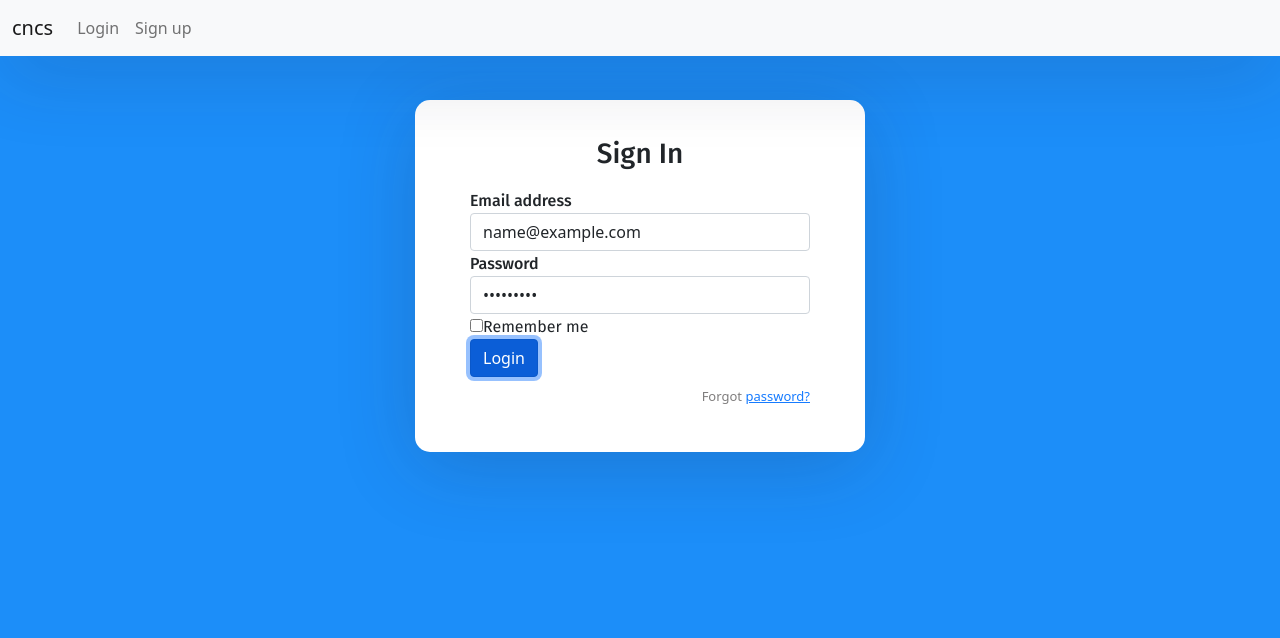
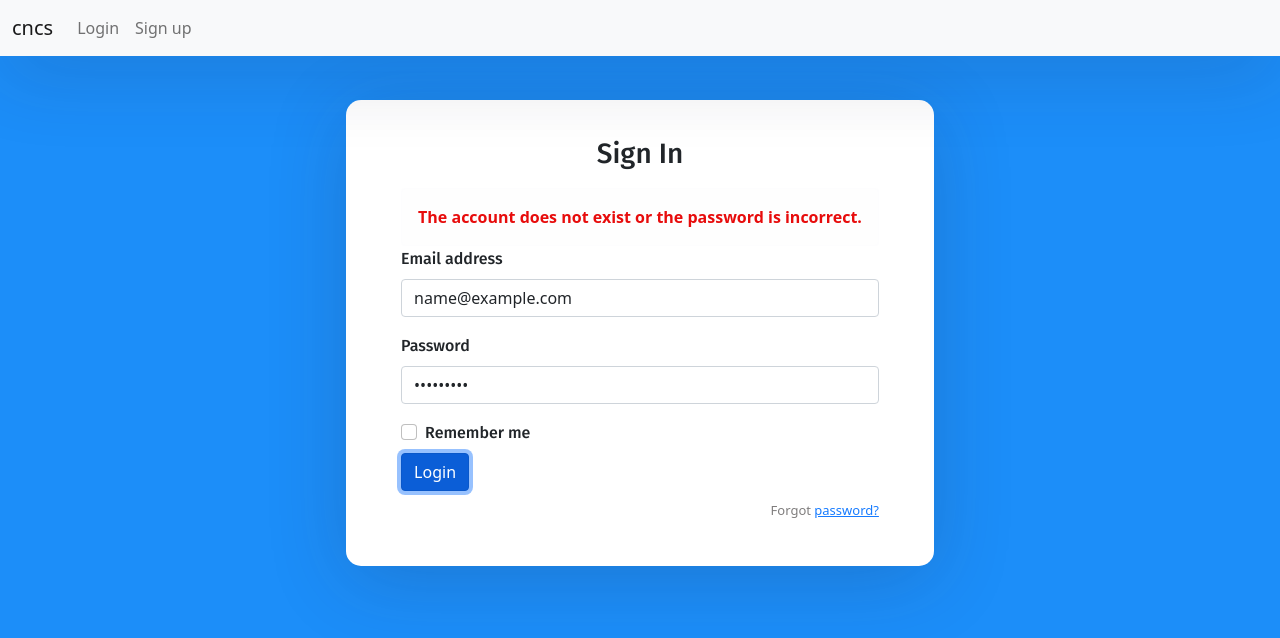
Before and after one commit to weldsk/casual-nocode-service, a React (Create React App) app: page /login in a window 1280 px wide. Both pictures are taken after typing "name@example.com", "Sample123" into the empty fields and a click on the button "Login". Shown: the top 638 px of the page. Built offline with nearby package versions, Linux system fonts and the light colour scheme; no server answers.

Commit message:
loginのエラー表示追加，関数コンポーネントに変更

```diff
--- a/client/App.tsx
+++ b/client/App.tsx
@@ -2,7 +2,7 @@ import React, { useState, useEffect } from "react";
 import "../node_modules/bootstrap/dist/css/bootstrap.min.css";
 import { Navbar, Nav, Container } from "react-bootstrap";
 import "./App.css";
-import { Routes, Route } from "react-router-dom";
+import { Routes, Route, useLocation, Navigate } from "react-router-dom";
 import axios, { AxiosResponse, AxiosError } from "axios";
 
 import Login from "./components/login.component";
@@ -14,8 +14,9 @@ import authHeader from "./services/auth-header";
 
 function App() {
   const [isAuthenticated, setIsAuthenticated] = useState(false);
+  useLocation();
   useEffect(() => {
-    updateLoginStatus()
+    updateLoginStatus();
   })
 
   const updateLoginStatus = () => {
@@ -37,7 +38,7 @@ function App() {
       return (
         <Nav onClick={processLogout}>
           <Nav.Link href={"/"}>
-              Logout
+            Logout
           </Nav.Link>
         </Nav>
       )
--- a/client/components/login.component.tsx
+++ b/client/components/login.component.tsx
@@ -1,81 +1,106 @@
-import React, { Component, FormEvent } from "react";
-import axios, {AxiosResponse, AxiosError} from "axios";
+import React, { FormEvent, useState } from "react";
+import axios, { AxiosResponse, AxiosError } from "axios";
+import { useNavigate } from "react-router-dom";
+import * as yup from "yup";
+import { Formik, FormikHelpers } from "formik";
+import { Form, Button, Alert } from "react-bootstrap";
 
-type LoginState = {
-  email:string,
-  password:string
+interface LoginFormValues {
+  email: string,
+  password: string,
 };
-export default class Login extends Component<{}, LoginState> {
-  constructor(props: {}){
-    super(props);
-    this.state={
-      email:"",
-      password:"",
-    };
-    this.handleSubmit = this.handleSubmit.bind(this);
+
+const errorSchema = yup.object().shape({
+  email: yup.string()
+    .required("Enter your email"),
+  password: yup.string()
+    .required("Enter your password")
+})
+
+const Login: React.VFC = () => {
+  const navigate = useNavigate();
+  const [formAlertFlag, setFormAlertFlag] = useState(false);
+  const initialValues: LoginFormValues = {
+    email: "",
+    password: "",
   }
+  const onSubmit = (values: LoginFormValues, actions: FormikHelpers<LoginFormValues>) => {//Post Request
+    const postData = {
+      email: values.email,
+      password: values.password
+    }
+    axios.post(process.env.REACT_APP_API_URL + "/login", postData
+    ).then((response: AxiosResponse) => {
+      if (response.data.token) {
+        localStorage.setItem("user", JSON.stringify(response.data))
+        navigate("/",{state:{dummyData: true}});
+      }
+    }).catch((error: AxiosError) => {
+      setFormAlertFlag(true);
+    })
+  }
+  return (
+    <Formik
+      validationSchema={errorSchema}
+      onSubmit={onSubmit}
+      initialValues={initialValues}
+    >
+      {({
+        handleSubmit,
+        handleChange,
+        values,
+        errors,
+      }) => (
+        <Form noValidate onSubmit={handleSubmit}>
+          <h3>Sign In</h3>
+          <Alert show={formAlertFlag} variant="light"className="alert mb-0">
+          The account does not exist or the password is incorrect.
+          </Alert>
+          <Form.Group className="mb-3">
+            <Form.Label>Email address</Form.Label>
+            <Form.Control
+              required
+              type="email"
+              name="email"
+              placeholder="Enter email"
+              autoComplete="email"
+              value={values.email}
+              onChange={handleChange}
+              isInvalid={!!errors.email}
+            />
+            <Form.Control.Feedback type="invalid">{errors.email}</Form.Control.Feedback>
+          </Form.Group>
+          <Form.Group className="mb-3">
+            <Form.Label>Password</Form.Label>
+            <Form.Control
+              required
+              type="password"
+              name="password"
+              placeholder="Enter password"
+              autoComplete="current-password"
+              value={values.password}
+              onChange={handleChange}
+              isInvalid={!!errors.password}
+            />
+            <Form.Control.Feedback type="invalid">{errors.password}</Form.Control.Feedback>
+          </Form.Group>
+          <Form.Group className="mb-2">
+            <Form.Check
+              type="checkbox"
+              id="remember-checkbox"
+              label="Remember me"
+            />
+          </Form.Group>
+          <Button type="submit">
+            Login
+          </Button>
+          <p className="forgot-password right">
+            Forgot <a href="#">password?</a>
+          </p>
+        </Form>
+      )}
+    </Formik>
+  );
+}
 
-  handleSubmit(event:FormEvent<HTMLFormElement>) {//Post Request
-    const postData = {
-      email:this.state.email,
-      password:this.state.password
-    }
-    axios.post(process.env.REACT_APP_API_URL+"/login",postData
-    ).then((response:AxiosResponse)=>{
-      if(response.data.token) {
-        localStorage.setItem("user",JSON.stringify(response.data))
-      }
-    }).catch((error:AxiosError)=>{
-      /*TODO*/
-    })
-    event.preventDefault();
-  }
-
-  render() {
-    return (
-      <form onSubmit={this.handleSubmit}>
-        <h3>Sign In</h3>
-        <div className="form-group">
-          <label>Email address</label>
-          <input
-            type="email"
-            className="form-control"
-            placeholder="Enter email"
-            value={this.state.email}
-            onChange={(event:React.ChangeEvent<HTMLInputElement>) =>
-              this.setState({email:event.target.value})}
-          />
-        </div>
-        <div className="form-group">
-          <label>Password</label>
-          <input
-            type="password"
-            className="form-control"
-            placeholder="Enter password"
-            value={this.state.password}
-            onChange={(event:React.ChangeEvent<HTMLInputElement>) =>
-              this.setState({password:event.target.value})}
-          />
-        </div>
-        <div className="form-group">
-          <div className="custom-control custom-checkbox">
-            <input
-              type="checkbox"
-              className="custom-control-input"
-              id="customCheck1"
-            />
-            <label className="custom-control-label" htmlFor="customCheck1">
-              Remember me
-            </label>
-          </div>
-        </div>
-        <button type="submit" className="btn btn-primary btn-block">
-          Login
-        </button>
-        <p className="forgot-password text-right">
-          Forgot <a href="#">password?</a>
-        </p>
-      </form>
-    );
-  }
-}
+export default Login;
--- a/client/components/signup.component.tsx
+++ b/client/components/signup.component.tsx
@@ -2,10 +2,10 @@ import React from "react";
 import axios, { AxiosResponse, AxiosError } from "axios";
 import { Form, Button } from "react-bootstrap";
 import * as yup from "yup";
-import { Formik,FormikHelpers } from "formik";
+import { Formik, FormikHelpers } from "formik";
 import { useNavigate } from "react-router-dom";
 
-interface FormValues {
+interface SignUpFormValues {
   username: string,
   email: string,
   password: string,
@@ -17,8 +17,7 @@ const errorSchema = yup.object().shape({
     .required("Enter a username")
     .max(30, "Your username must be less than 30 characters")
     .matches(/^[a-z\d](?:[a-z\d]|-(?=[a-z\d])){0,30}$/,
-    "Contains characters that cannot be used\n \
-    Only alphanumeric characters and '-' are allowed. The '-' cannot be used consecutively, at the beginning, or at the end."),
+      "Contains characters that cannot be used. Only alphanumeric characters and '-' are allowed. The '-' cannot be used consecutively, at the beginning, or at the end."),
   email: yup.string()
     .required("Enter a email")
     .email("Email is invalid or already registered"),
@@ -26,23 +25,22 @@ const errorSchema = yup.object().shape({
     .required("Enter a password")
     .matches(
       /^(?=.*?[a-z])(?=.*?[A-Z])(?=.*?\d)[a-zA-Z\d]{8,50}$/,
-      "Your password must be between 8 and 50 characters.\n \
-      Must Contain One Uppercase, One Lowercase, One Number and one special case Character."
+      "Your password must be between 8 and 50 characters. Must Contain One Uppercase, One Lowercase, One Number and one special case Character."
     ),
   confirmPassword: yup.string()
     .required("Confirm your password")
     .oneOf([yup.ref('password'), null], "Passwords do not match"),
 });
 
-const SignUp: React.VFC<{}> = (props) => {
+const SignUp: React.VFC = () => {
   const navigate = useNavigate();
-  const initialValues: FormValues = {
+  const initialValues: SignUpFormValues = {
     username: "",
     email: "",
     password: "",
     confirmPassword: "",
   }
-  const onSubmit = (values: FormValues,actions : FormikHelpers<FormValues>) => {//Post Request
+  const onSubmit = (values: SignUpFormValues, actions: FormikHelpers<SignUpFormValues>) => {//Post Request
     const postData = {
       name: values.username,
       email: values.email,
@@ -50,11 +48,14 @@ const SignUp: React.VFC<{}> = (props) => {
     }
     axios.post(process.env.REACT_APP_API_URL + "/signup", postData
     ).then((response: AxiosResponse) => {
-      navigate("/");
+      navigate("/login");
       /*TODO*/
     }).catch((error: AxiosError) => {
-      if(error.response && error.response.status === 409){
-        actions.setErrors({email:"Email is invalid or already registered"})
+      if (error.response && error.response.status === 409) {
+        actions.setErrors({ email: "Email is invalid or already registered" })
+      }
+      else {
+        /*TODO*/
       }
     })
   };
@@ -81,6 +82,7 @@ const SignUp: React.VFC<{}> = (props) => {
               type="text"
               name="username"
               placeholder="User name"
+              autoComplete="username"
               value={values.username}
               onChange={handleChange}
               isInvalid={!!errors.username}
@@ -95,6 +97,7 @@ const SignUp: React.VFC<{}> = (props) => {
               type="email"
               name="email"
               placeholder="Enter email"
+              autoComplete="email"
               value={values.email}
               onChange={handleChange}
               isInvalid={!!errors.email}
@@ -109,6 +112,7 @@ const SignUp: React.VFC<{}> = (props) => {
               type="password"
               name="password"
               placeholder="Enter password"
+              autoComplete="new-password"
               value={values.password}
               onChange={handleChange}
               isInvalid={!!errors.password}
@@ -123,6 +127,7 @@ const SignUp: React.VFC<{}> = (props) => {
               type="password"
               name="confirmPassword"
               placeholder="Confirm password"
+              autoComplete="new-password"
               value={values.confirmPassword}
               onChange={handleChange}
               isInvalid={!!errors.confirmPassword}
--- a/client/index.css
+++ b/client/index.css
@@ -26,6 +26,11 @@ body, html, .App, #root, .auth-wrapper {
   box-shadow: 0px 14px 80px rgba(34, 35, 58, 0.2);
 }
 
+.alert {
+  color: rgb(231, 12, 12) !important;
+  font-weight: bold;
+}
+
 .auth-wrapper {
   display: grid;
   text-align: left;
@@ -33,7 +38,7 @@ body, html, .App, #root, .auth-wrapper {
 }
 
 .auth-inner {
-  width: 450px;
+  min-width: 450px;
   margin: auto;
   background: #ffffff;
   box-shadow: 0px 14px 80px rgba(34, 35, 58, 0.2);
```
